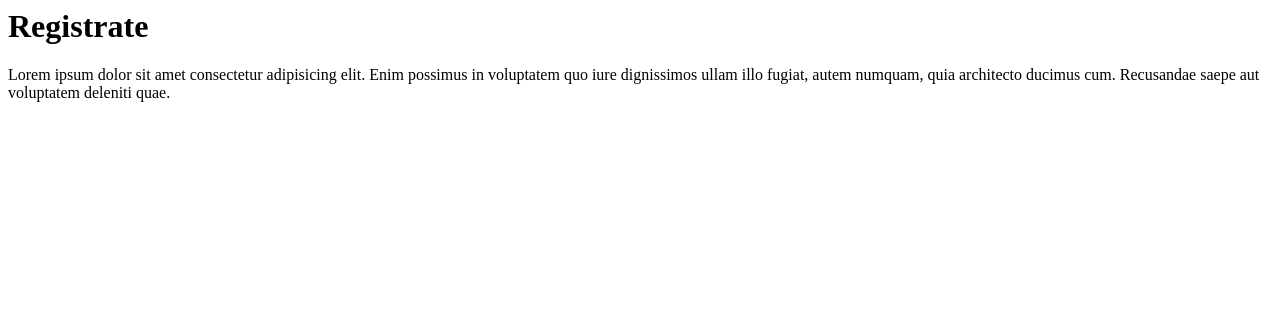
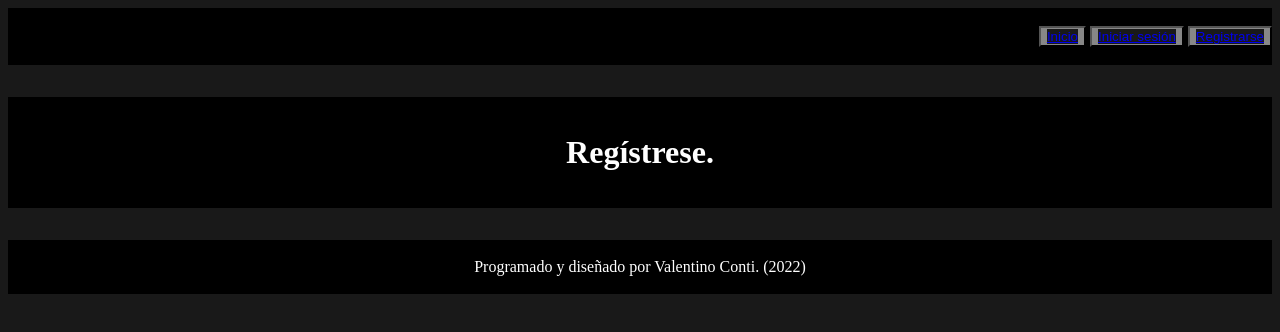
Before and after one commit to ElWas1/WebPortfolio-FrontEnd, a plain HTML site: page registro.html in a window 1280 px wide. Drawn offline with Linux system fonts and the light colour scheme.

Commit message:
Estructura básica de la página

```diff
--- /dev/null
+++ b/css/styles.css
@@ -0,0 +1,30 @@
+* {
+    background-color: rgb(25, 25, 25);
+}
+
+header > nav {
+    background-color: black;
+    text-align: right;
+}
+
+button {
+    background-color: rgb(135, 135, 135);
+}
+
+h1 > p.bienvenida {
+    text-align: left;
+    color: white;
+    background-color: black;
+}
+
+h1 > p.bienvenidaregistro {
+    text-align: center;
+    color: white;
+    background-color: black;
+}
+
+footer {
+    color: white;
+    text-align: center;
+    background-color: black;
+}
--- a/registro.html
+++ b/registro.html
@@ -1,2 +1,44 @@
-<h1>Registrate</h1>
-<p>Lorem ipsum dolor sit amet consectetur adipisicing elit. Enim possimus in voluptatem quo iure dignissimos ullam illo fugiat, autem numquam, quia architecto ducimus cum. Recusandae saepe aut voluptatem deleniti quae.</p>
+<!DOCTYPE html>
+<html lang="en">
+
+<head>
+    <meta charset="UTF-8">
+    <meta http-equiv="X-UA-Compatible" content="IE=edge">
+    <meta name="viewport" content="width=device-width, initial-scale=1.0">
+    <title>Valentino Conti - Portfolio Web</title>
+    <link rel="stylesheet" href="css/styles.css">
+</head>
+
+<header>
+    <nav>
+        <br>
+        <button><a href="index.html">Inicio</a></button>
+        <button><a href="login.html">Iniciar sesión</a></button>
+        <button><a href="registro.html">Registrarse</a></button>
+        <br>
+        <br>
+    </nav>
+</header>
+
+<body>
+    <body>
+        <main>
+            <h1>
+            <p class="bienvenidaregistro">
+                <br>
+                Regístrese.
+                <br>
+                <br>
+            </p>
+            </h1>
+        </main>
+
+    <footer>
+        <br>
+        Programado y diseñado por Valentino Conti. (2022)
+        <br>
+        <br>
+    </footer>
+</body>
+
+</html>
```
Also changed, not shown: index.html (+45 -2 lines), login.html (+43 -0 lines), styles.css (deleted).
